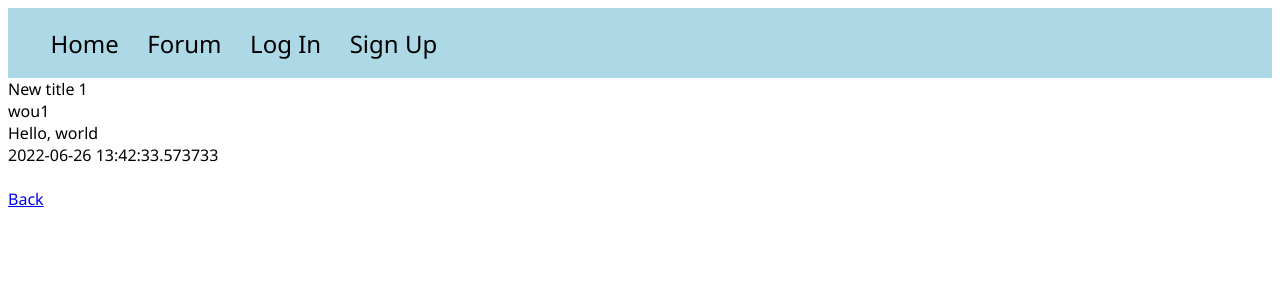
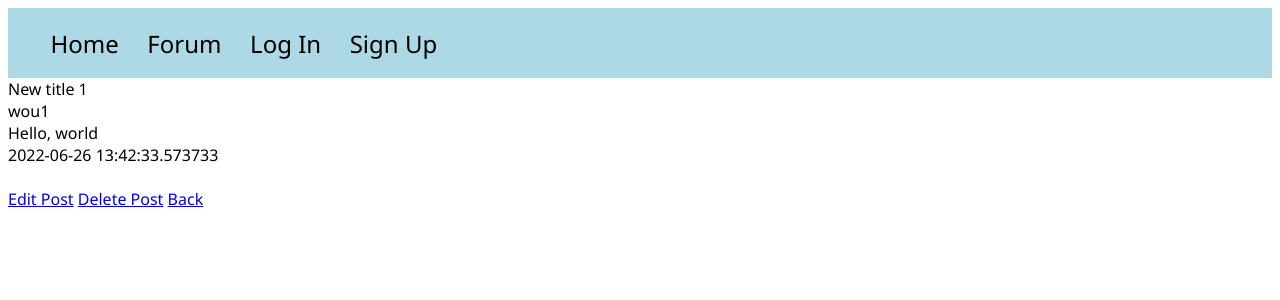
Before and after one commit to C-FWES/forumlite, a Flask app: page /posts/1 in a window 1280 px wide. Shown: the top 300 px of the page. Run offline with Flask 2, Linux system fonts and the light colour scheme; data comes from the database, SQL or seed files in the repository; both versions use the stored data as it was after the commit.

Commit message:
allow posts to be deleted

```diff
--- a/app.py
+++ b/app.py
@@ -76,6 +76,19 @@ def edit_post(id):
         return redirect(url_for('posts'))
     return render_template("edit_post.html", post=post)
 
+@app.route('/posts/delete/<int:id>')
+def delete_post(id):
+    post = Post.query.get_or_404(id)
+    try:
+        db.session.delete(post)
+        db.session.commit()
+        posts = Post.query.order_by(Post.date_posted)
+        return render_template("posts.html", posts=posts)
+    except:
+        #error handler
+        posts = Post.query.order_by(Post.date_posted)
+        return render_template("posts.html", posts=posts)
+
 
 
 if __name__ == '__main__':
--- a/templates/post.html
+++ b/templates/post.html
@@ -25,6 +25,8 @@
 {{ post.author }}<br>
 {{ post.content }}<br>
 {{ post.date_posted }}<br><br>
+<a href="{{ url_for('edit_post', id=post.id) }}">Edit Post</a>
+<a href="{{ url_for('delete_post', id=post.id) }}">Delete Post</a>
 <a href="{{ url_for('posts') }}">Back</a>
 
 </body>
--- a/templates/posts.html
+++ b/templates/posts.html
@@ -29,6 +29,7 @@
     {{ post.date_posted }}<br>
     <a href="{{ url_for('post', id=post.id) }}">View Post</a>
     <a href="{{ url_for('edit_post', id=post.id) }}">Edit Post</a>
+    <a href="{{ url_for('delete_post', id=post.id) }}">Delete Post</a>
     <br><br>
 {% endfor %}
 </body>
```
Also changed, not shown: db.sqlite.
